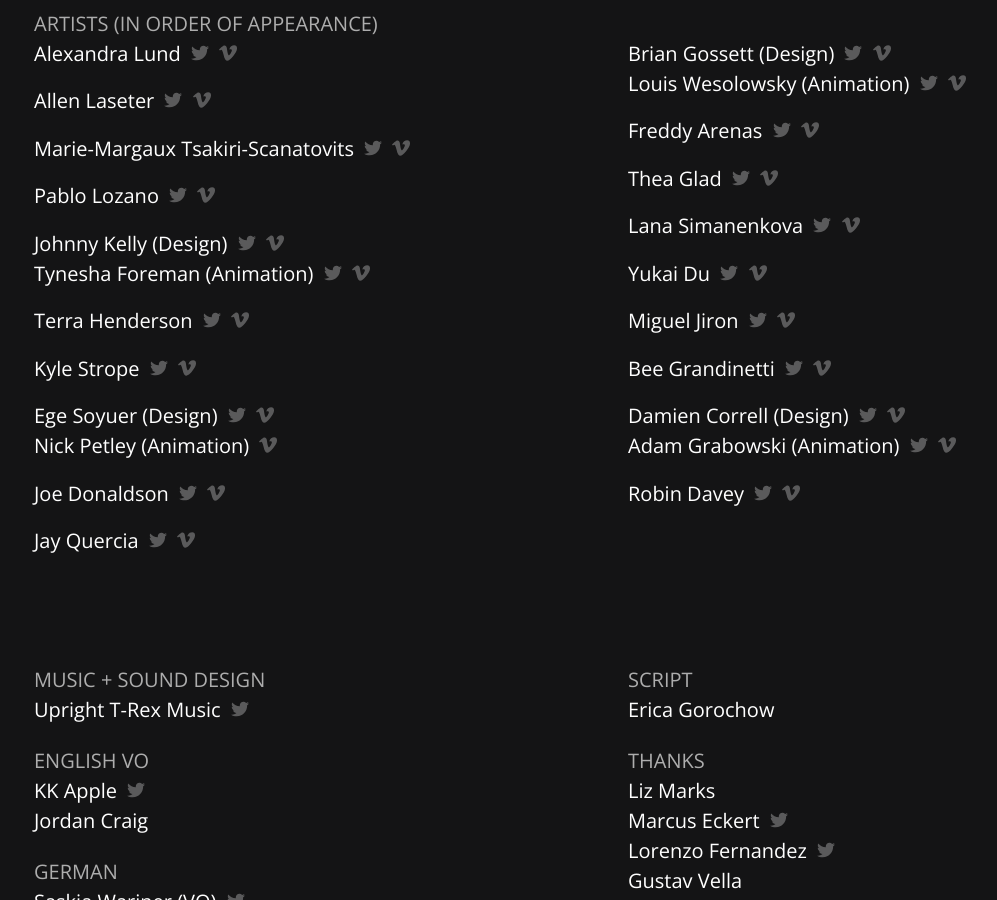
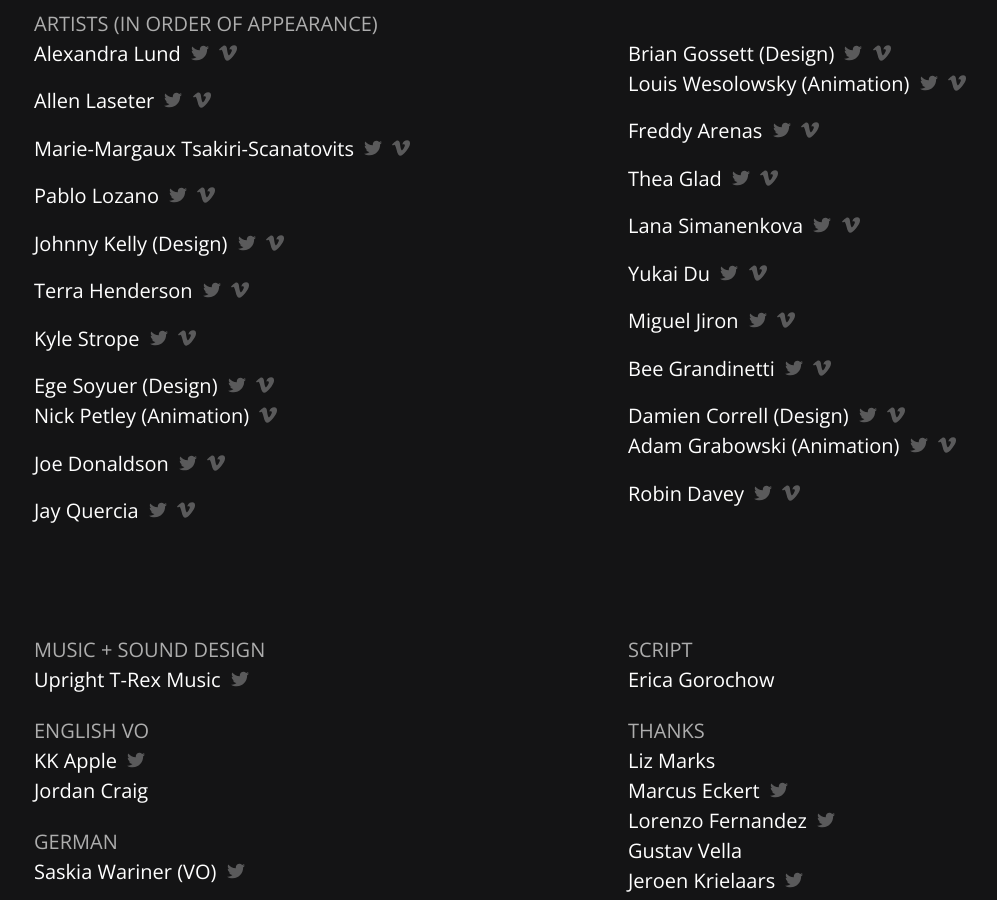
Before and after one commit to gorociao/peprally-website, a Jekyll site: the page built from _my_collection/dear-europe.markdown, in a window 1280 px wide and 900 px high, scrolled down 1141 px. Shown: the whole window, without its empty margins (66-1063 px from the left). Built offline with Jekyll 4.4.1, drawn with Linux system fonts in a browser that asks for light colours.

Commit message:
remove credit

```diff
--- a/_data/deareu.yml
+++ b/_data/deareu.yml
@@ -30,10 +30,6 @@
       site: http://www.johnnykel.ly/
       twitter: https://twitter.com/mrjohnnykelly
       vimeo: https://vimeo.com/johnnykelly
-    - name: Tynesha Foreman (Animation)
-      site: http://www.nearshotarts.com/
-      twitter: https://twitter.com/nearsh0t
-      vimeo: https://vimeo.com/nearshot
     - name: "&nbsp;"
     - name: Terra Henderson
       site: http://terrahenderson.com/
```
